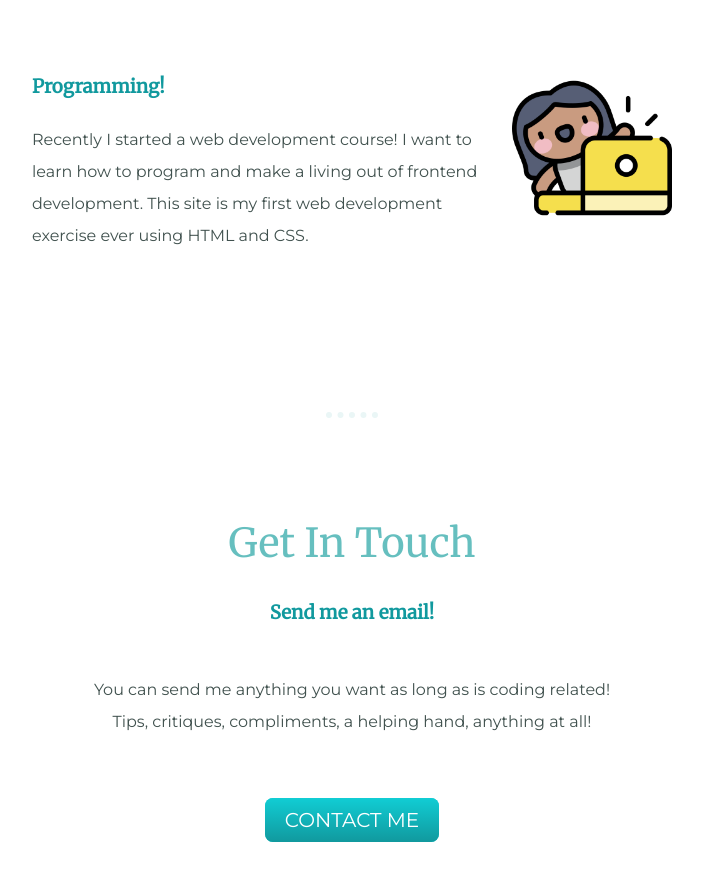
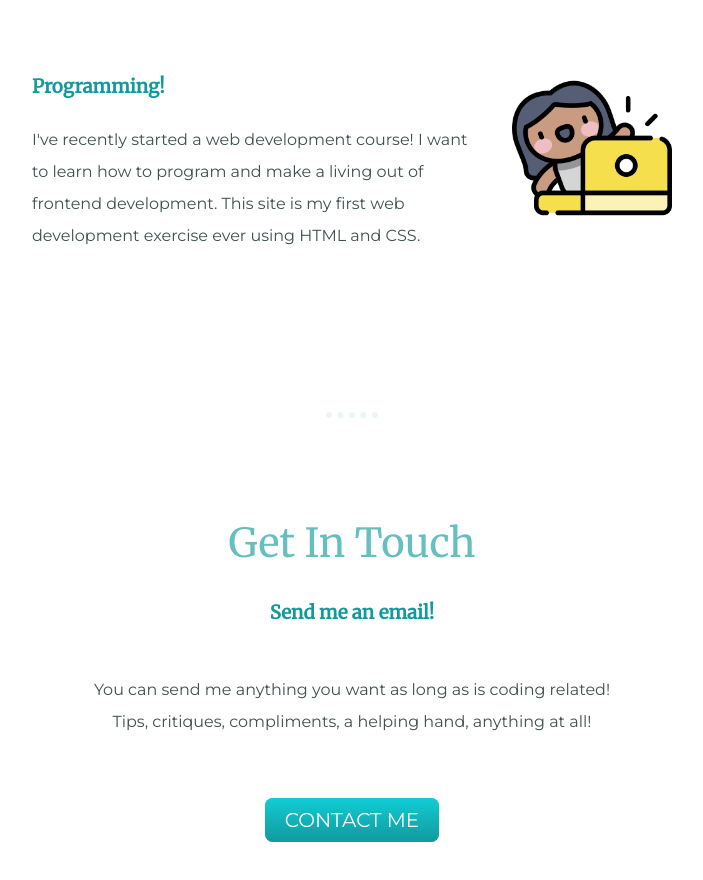
Before and after one commit to claracmoreira/css-mysite, a plain HTML site: page index.html in a window 1280 px wide. Shown: the part 2100-2980 px from the top of the page, without its empty margins (288-991 px from the left). Drawn offline with Linux system fonts and the light colour scheme.

Commit message:
Update index.html

```diff
--- a/index.html
+++ b/index.html
@@ -36,7 +36,7 @@
       <div class="coding">
         <img class="compgirl-img" src="images/compgirl.png" alt="Girl coding">
         <h3>Programming!</h3>
-        <p>Recently I started a web development course! I want to learn how to program and make a living out of frontend development. This site is my first web development exercise ever using HTML and CSS.</p>
+        <p>I've recently started a web development course! I want to learn how to program and make a living out of frontend development. This site is my first web development exercise ever using HTML and CSS.</p>
       </div>
     </div>
     <hr>
```
